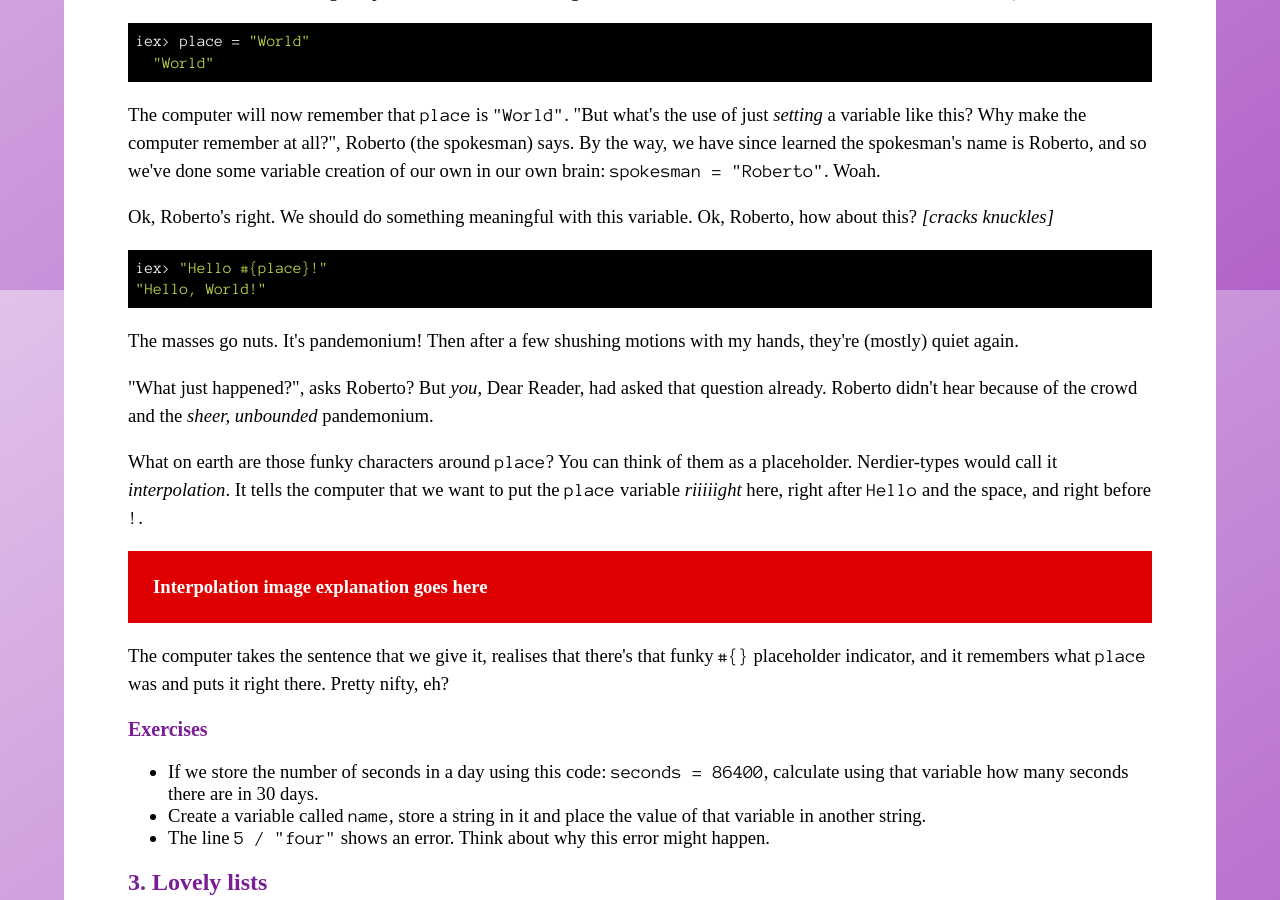
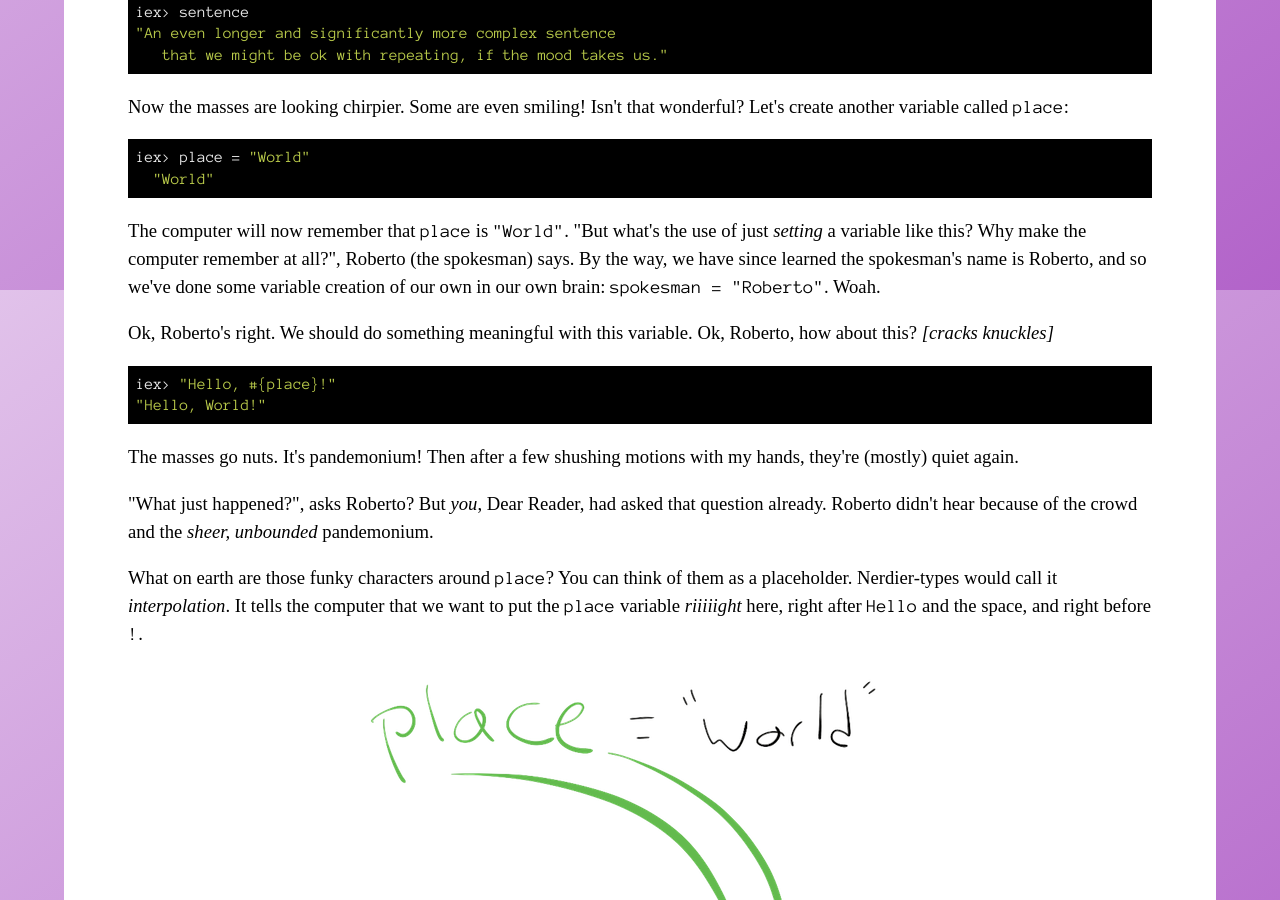
Before and after one commit to radar/joyofelixir, a Jekyll site: the page built from book/index.html, in a window 1280 px wide and 900 px high, scrolled down 12310 px. Built offline with Jekyll 4.4.1, drawn with Linux system fonts in a browser that asks for light colours; some web fonts are replaced; some of the changed text lies outside the part shown.

Commit message:
Start to add some images

```diff
--- a/_includes/ch/1.html
+++ b/_includes/ch/1.html
@@ -113,7 +113,7 @@ Interactive Elixir (1.5.0) - ⏎
     On the first line here, we're giving the computer an instruction that looks like a regular sentence. This is because it is a regular sentence. In computer-nerd-terminology, we refer to this double-quoted collection of symbols as a <em>string</em>. It's easier to think of it like a string if you think of all of the sentence's parts being connected by an actual string:
   </p>
 
-  <div class='todo'>TODO: String image goes here.</div>
+  <img src='/images/1/string.png' alt='String connected with string'>
 
   <p>
     The computer then takes in this string, interprets it and tells us how it interpreted the string. In this case, the computer is just parroting our sentence/string back to us. The computer can do a lot more than this, believe me. Computers wouldn't be very good if all they did was parrot back to us.
--- a/_includes/ch/2.html
+++ b/_includes/ch/2.html
@@ -57,7 +57,7 @@ iex> score
     Ok, Roberto's right. We should do something meaningful with this variable. Ok, Roberto, how about this? <em>[cracks knuckles]</em>
   </p>
 
-<pre><code>iex> "Hello #{place}!"
+<pre><code>iex> "Hello, #{place}!"
 <span class='console-green'>"Hello, World!"</span></code></pre>
 
   <p>
@@ -72,8 +72,8 @@ iex> score
     What on earth are those funky characters around <code>place</code>? You can think of them as a placeholder. Nerdier-types would call it <em>interpolation</em>. It tells the computer that we want to put the <code>place</code> variable <em>riiiiight</em> here, right after <code>Hello</code> and the space, and right before <code>!</code>.
   </p>
 
-  <div class='todo'>
-    Interpolation image explanation goes here
+  <div class='center'>
+    <img src='/images/2/interpolation.png' alt='Interpolating a variable into a string'>
   </div>
 
   <p>
```
Also changed, not shown: images/1/string.png (added), images/2/interpolation.png (added), images/logo.png, images/small_logo.png (added).
